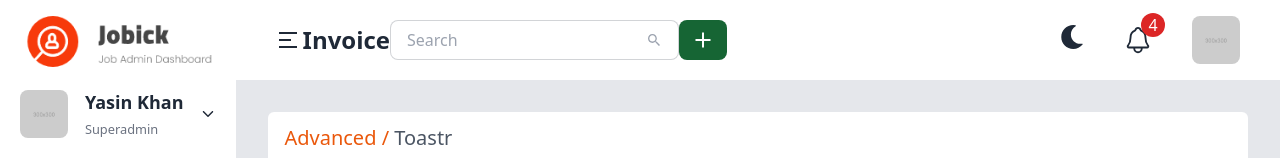
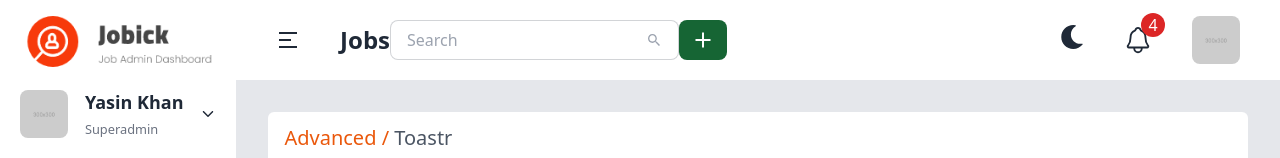
Before and after one commit to yasin2514/jobick, a React (Vite) app: page / in a window 1280 px wide. Shown: the top 158 px of the page. Built offline with nearby package versions, Linux system fonts and the light colour scheme.

Commit message:
dynamically change the header title

```diff
--- a/src/Components/Header.jsx
+++ b/src/Components/Header.jsx
@@ -9,9 +9,24 @@ import { FaArrowRightLong } from "react-icons/fa6";
 import Profile from "./Profile";
 import Notifiction from "./Notifiction";
 import Modal from "./Modal";
+import { useLocation } from "react-router-dom";
 
 const Header = ({ showFull, setShowFull }) => {
   const [showDark, setShowDark] = useState(false);
+  const location = useLocation();
+
+  // for dynamically change the text
+  const renderContent = () => {
+    if (location.pathname === "/") {
+      return <h3 className="text-2xl font-semibold">Jobs</h3>;
+    } else if (location.pathname === "/shop-invoice") {
+      return <h3 className="text-2xl font-semibold">Invoice</h3>;
+    } else if (location.pathname === "/email-read") {
+      return <h3 className="text-2xl font-semibold">Read</h3>;
+    } else {
+      return null;
+    }
+  };
 
   return (
     <div className="py-4 px-10 flex items-center justify-between ">
@@ -26,7 +41,7 @@ const Header = ({ showFull, setShowFull }) => {
               <FaArrowRightLong className="text-2xl text-red-600  transition-transform duration-300 ease-in-out transform hover:scale-x-125"></FaArrowRightLong>
             )}
           </button>
-          <h3 className="text-2xl font-semibold">Invoice</h3>
+          <div>{renderContent()}</div>
         </div>
         {/* sc-1-sub-2 */}
         <div className=" justify-between flex w-[320px]">
--- a/src/Pages/Shop/Invoice.jsx
+++ b/src/Pages/Shop/Invoice.jsx
@@ -1,4 +1,3 @@
-import React from "react";
 import BreadCumb from "../../Components/BreadCumb";
 
 const Invoice = () => {
```
